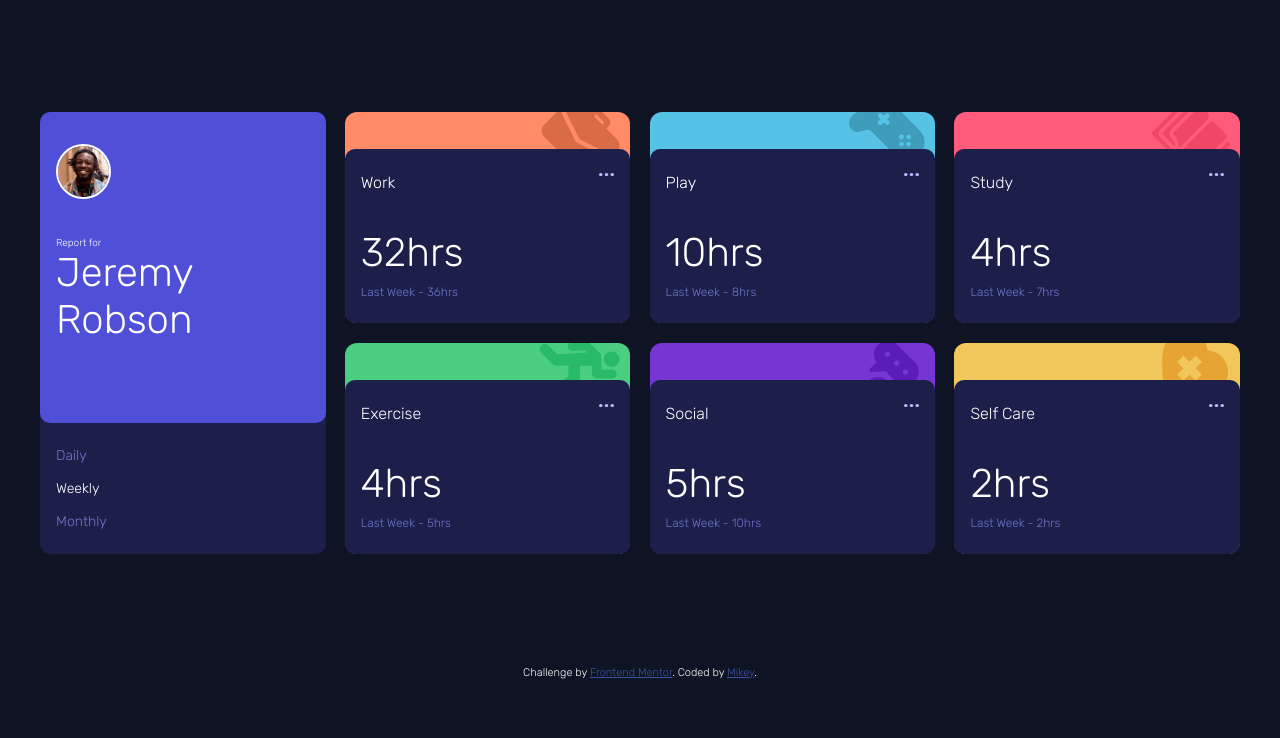
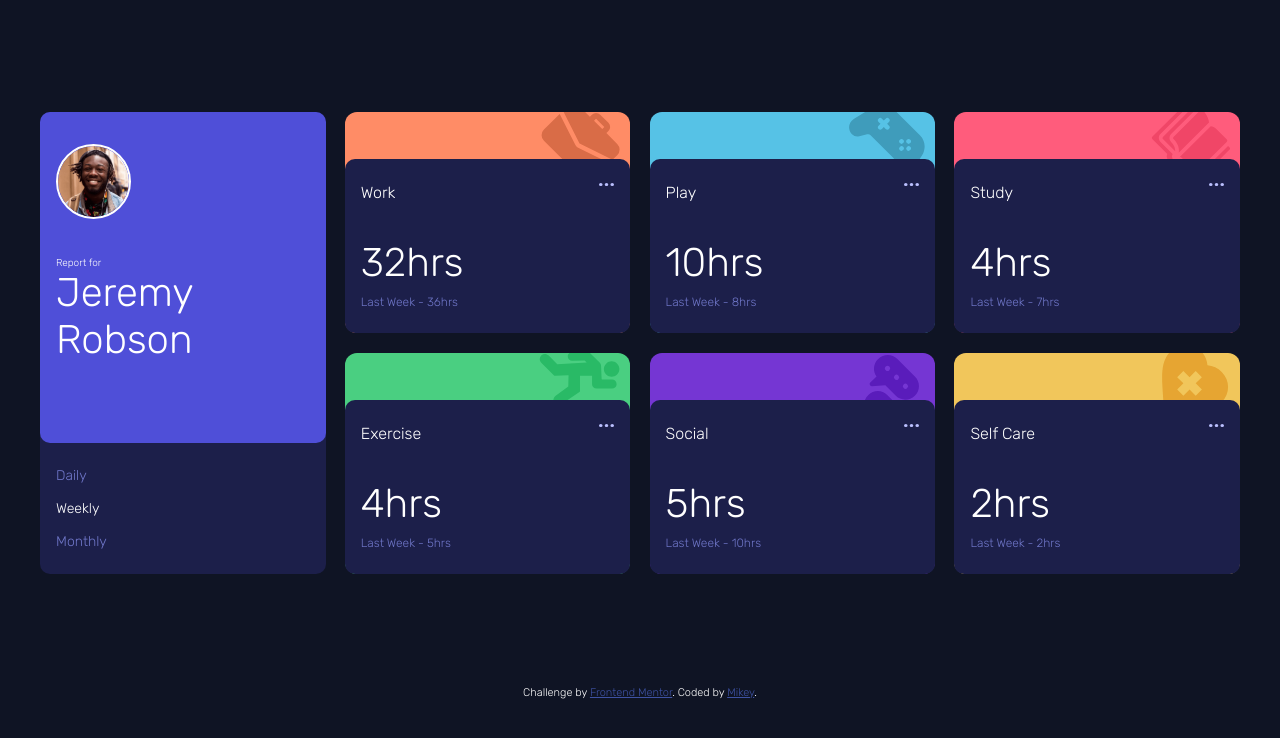
Before and after one commit to mikeyxx/time-tracking-dashboard, a plain HTML site: page index.html in a window 1280 px wide. Drawn offline with nearby package versions, Linux system fonts and the light colour scheme; files that its build step writes are made by us from their sources.

Commit message:
Update style.scss

```diff
--- a/style.scss
+++ b/style.scss
@@ -362,8 +362,8 @@ section img {
     }
 
     .headWrapper img {
-        width: 55px;
-        height: 55px;
+        width: 75px;
+        height: 75px;
     }
 
     .profileName h2 {
@@ -402,17 +402,17 @@ section img {
 
     .workSection {
         background-position-x: 95%;
-        background-position-y: -10%;
+        background-position-y: -6%;
     }
 
     .playSection {
         background-position-x: 95%;
-        background-position-y: -10%;
+        background-position-y: -6%;
     }
 
     .studySection {
         background-position-x: 95%;
-        background-position-y: -10%;
+        background-position-y: -6%;
     }
 
     .exerciseSection {
@@ -422,12 +422,12 @@ section img {
 
     .socialSection {
         background-position-x: 95%;
-        background-position-y: -7%;
+        background-position-y: -3%;
     }
 
     .selfcareSection {
         background-position-x: 95%;
-        background-position-y: -10%;
+        background-position-y: -6%;
     }
 
     div p:nth-child(2) {
```
